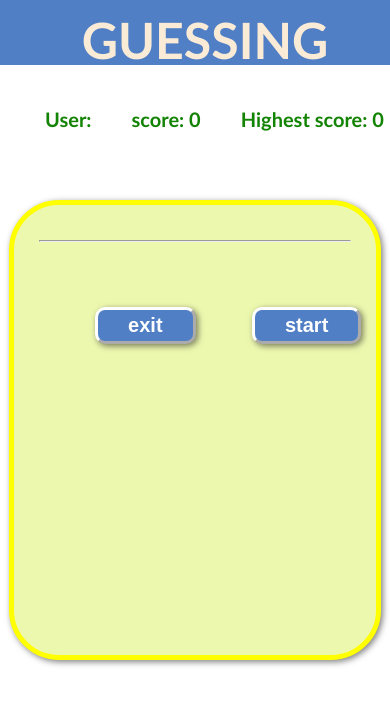
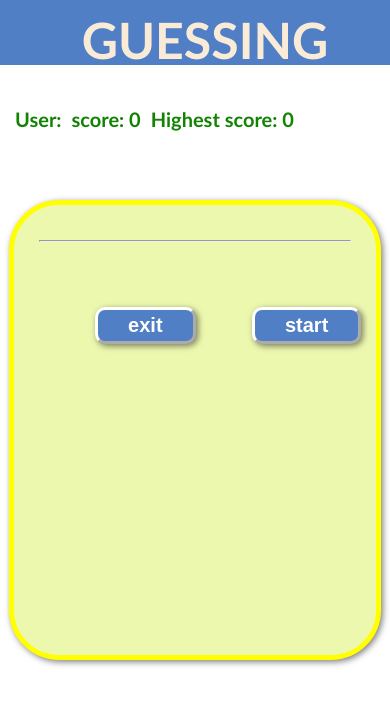
Before and after one commit to FrankNeba/guessing_game, a React (Create React App) app: page /game in a window 390 px wide. Shown: the top 704 px of the page. Built offline with nearby package versions, Linux system fonts and the light colour scheme.

Commit message:
responsive

```diff
--- a/src/App.module.css
+++ b/src/App.module.css
@@ -146,6 +146,9 @@ input{
     .details{
         gap: 0;
     }
+    .details > div{
+        margin-left: 10px;
+    }
 
 }
 
```
